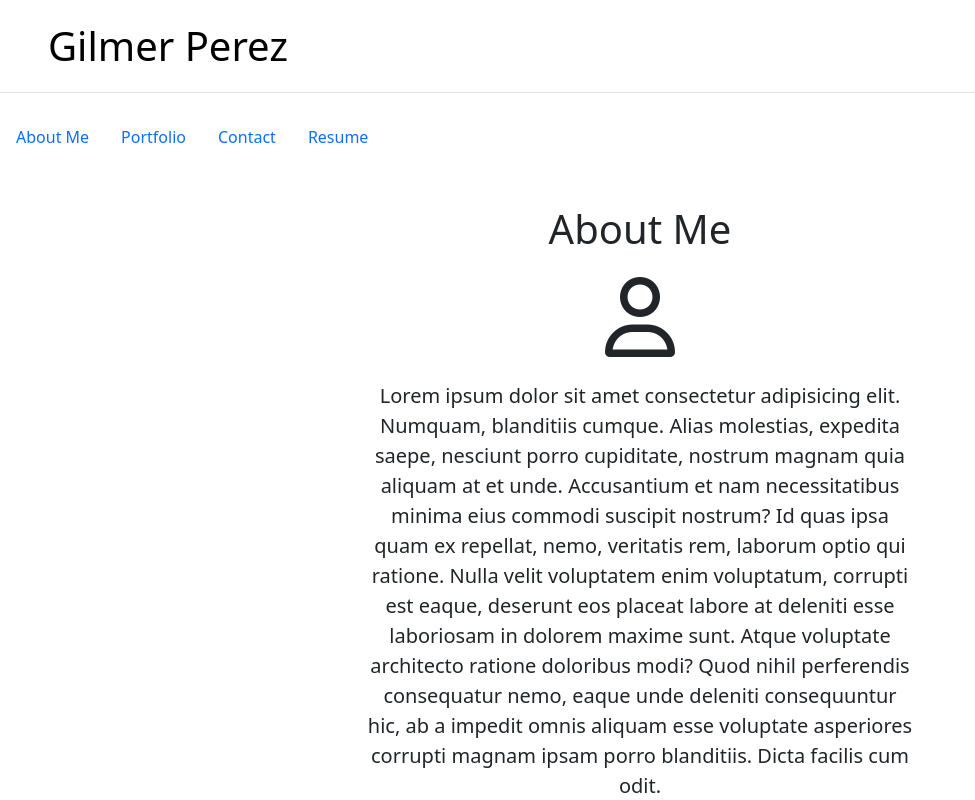
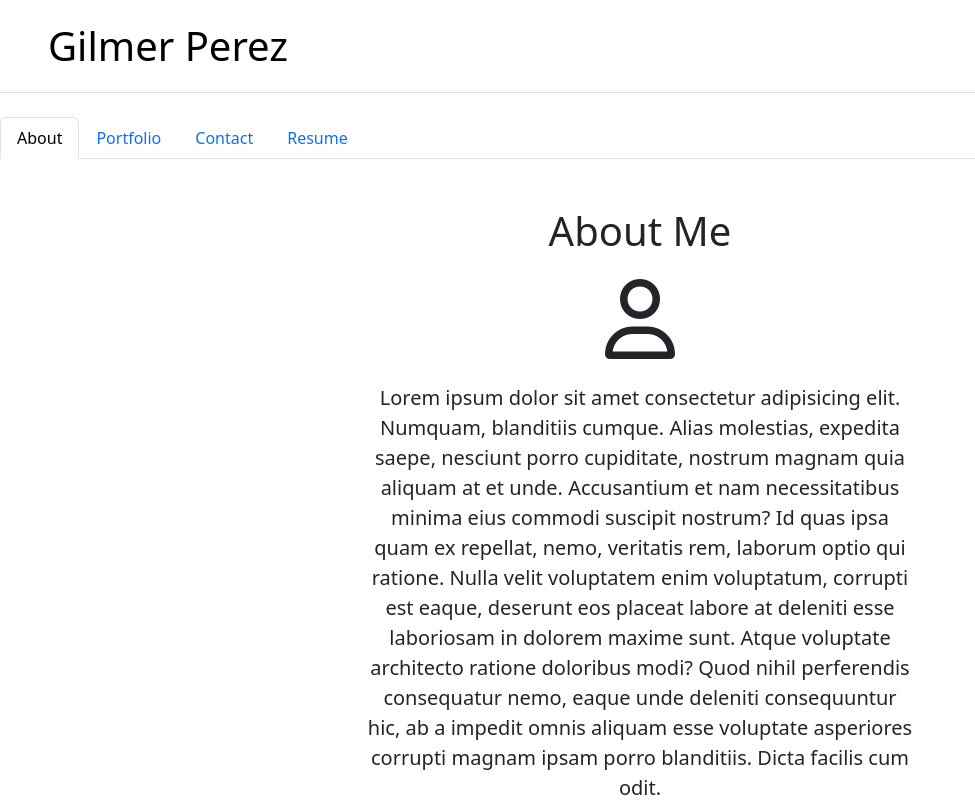
Before and after one commit to gilmerperez/module-12-challenge, a React (Vite) app: page / in a window 1280 px wide. Shown: the top 800 px of the page, without its empty margins (0-975 px from the left). Built offline with nearby package versions, Linux system fonts and the light colour scheme.

Commit message:
Polished the navigation tabs

```diff
--- a/src/components/Navigation.jsx
+++ b/src/components/Navigation.jsx
@@ -1,14 +1,28 @@
-import React from 'react'
+import React from "react";
+import { Link, useLocation } from "react-router-dom";
 
 const Navigation = () => {
+  const currentPage = useLocation().pathname;
+
   return (
-      <ul class="nav nav-pills">
-        <li class="nav-item"><a href="#" class="nav-link">About Me</a></li>
-        <li class="nav-item"><a href="#" class="nav-link">Portfolio</a></li>
-        <li class="nav-item"><a href="#" class="nav-link">Contact</a></li>
-        <li class="nav-item"><a href="#" class="nav-link">Resume</a></li>
-      </ul>
-  )
-}
+    <ul className="nav nav-tabs">
+      <li className="nav-item">
+        <Link to="/" className={currentPage === "/" ? "nav-link active" : "nav-link"}>About</Link>
+      </li>
 
-export default Navigation
+      <li className="nav-item">
+        <Link to="/Portfolio" className={currentPage === "/About" ? "nav-link active" : "nav-link"}>Portfolio</Link>
+      </li>
+
+      <li className="nav-item">
+        <Link to="/Contact" className={currentPage === "/Blog" ? "nav-link active" : "nav-link"}>Contact</Link>
+      </li>
+
+      <li className="nav-item">
+        <Link to="/Resume" className={currentPage === "/Contact" ? "nav-link active" : "nav-link"}>Resume</Link>
+      </li>
+    </ul>
+  );
+};
+
+export default Navigation;
```
